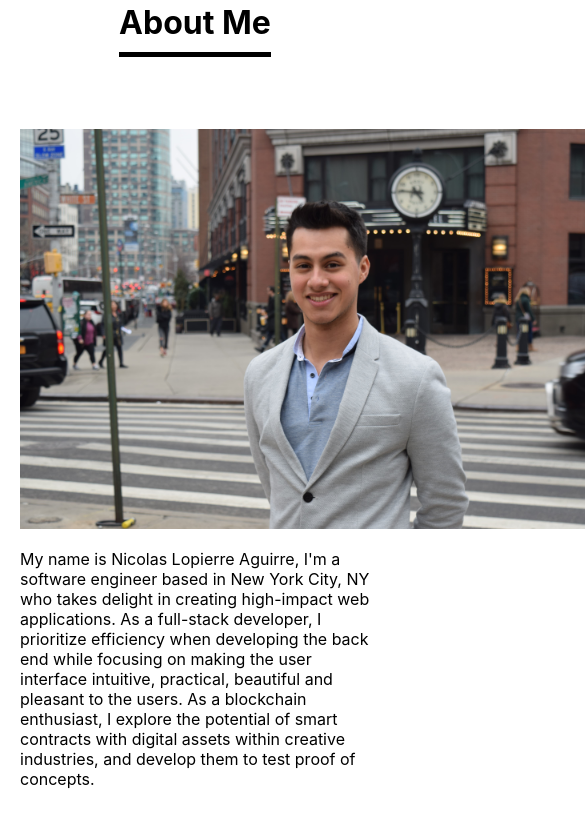
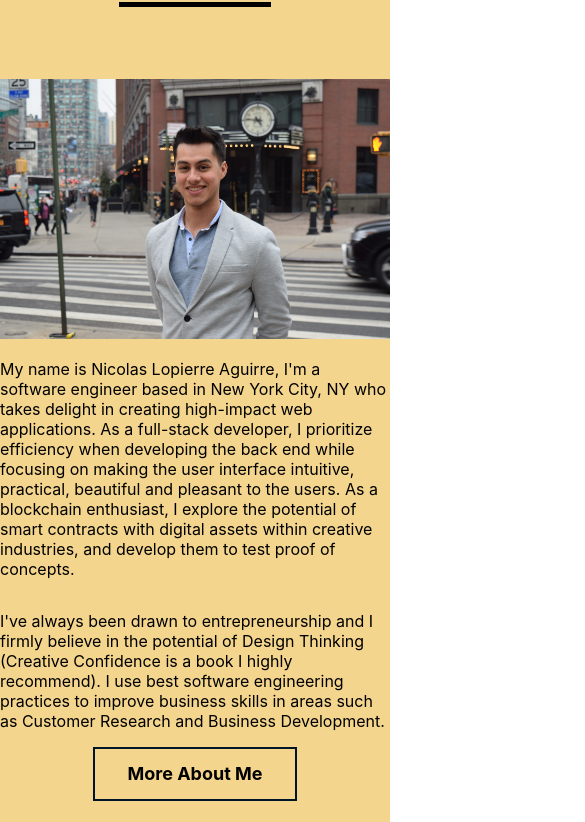
Before and after one commit to Nlopierre/portfolio-react, a React (Create React App) app: page / in a window 390 px wide. Shown: the part 912-1734 px from the top of the page, 585 px wide, since content can reach past the window. Built offline with nearby package versions, Linux system fonts and the light colour scheme; what redux-burger-menu would draw is missing.

Commit message:
spacing fixed. About section now responsive. more info about me section in the works.

```diff
--- a/src/App.js
+++ b/src/App.js
@@ -31,11 +31,19 @@ drawerToggleClickHandler = ()=>{
         <div  id="outer-container">
         <Toolbar outerContainerId={"outer-container"} pageWrapId={"page-wrap"}/>
         <div id="page-wrap">
-          <Home/>
-          <About/>
-          <Portfolio/>
-          <Experiments/>
-          <Contact/>
+        <Home/>
+        <About/>
+          {
+            false &&
+            <div>
+
+
+            <Portfolio/>
+            <Experiments/>
+            <Contact/>
+            </div>
+          }
+
         </div>
         </div>
     )
--- a/src/App.scss
+++ b/src/App.scss
@@ -1,6 +1,14 @@
+@import "./Colors.scss";
+
 .App {
-  color: black;
   height:100%;
+  width: 100%;
+  color: $primaryColor;
+}
+
+.outer-container{
+  width:100%;
+  overflow: hidden;
 }
 
 .App-logo {
--- a/src/components/Button/button.js
+++ b/src/components/Button/button.js
@@ -7,8 +7,9 @@ class ExternalButton extends Component {
     render(){
         const {message} = this.props;
         return(
-            <div className="button" >
+            <div className="button">
             {message}
+            <span class="mdi mdi-arrow-down-bold-circle-outline"></span>
             </div>
         )
     }
--- a/src/components/Button/button.scss
+++ b/src/components/Button/button.scss
@@ -2,8 +2,18 @@
 
 .button{
     border: 2px solid $primaryColor;
-    font-size: 13pt;
+    font-size: 18px;
+    font-weight: bold;
     transition: all .5s;
     cursor: pointer;
     width: 200px;
+    height: 50px;
+    display: flex;
+    justify-content: center;
+    align-items: center;
+    &:hover{
+        background: $primaryColor;
+        color: $tertiaryColor;
+        box-shadow: 5px 10px 18px $secondaryColor;
+    }
 }
--- a/src/containers/about/about.js
+++ b/src/containers/about/about.js
@@ -20,7 +20,7 @@ class About extends Component {
                         <img src={bioPic} alt="Nicolas Lopierre Aguirre " id="picture-about" />
                     </div>
                     <div className="info-about">
-                        <p>
+                        <p className="content-body">
                         My name is Nicolas Lopierre Aguirre, I'm a software engineer based in New York City, NY
                         who takes delight in creating high-impact web applications. As a full-stack developer,
                         I prioritize efficiency when developing the back end while focusing on making the user
@@ -29,25 +29,27 @@ class About extends Component {
                         industries, and develop them to test proof of concepts.
                         </p>
 
-                        <p>
+                        <p  className="content-body">
                         I've always been drawn to entrepreneurship and I firmly believe in the potential of Design
                         Thinking (Creative Confidence is a book I highly recommend). I use best software engineering
                         practices to improve business skills in areas such as Customer Research and Business Development.
                         </p>
+                        <div className="external-button-container">
+                            <ExternalButton message={"More About Me"} onClick={()=>this.openMoreInfo}/>
+                        </div>
 
-                        <ExternalButton message={"More About Me"} onClick={()=>this.openMoreInfo}/>
                     </div>
                 </div>
-                <div id="more-info-container">
+                <div className="more-info-container">
                     <h3>Interests</h3>
-                    <p>In general, I like reading, working out to stay healthy, watching football (soccer) and gaming every once in a while.</p>
+                    <p className="content-body">In general, I like reading, working out to stay healthy, watching football (soccer) and gaming every once in a while.</p>
 
                     <h3>Recommended readings:</h3>
                     <ul>
-                    <li>Sapiens: A Brief History of Humankind by Yuval Noah Harari</li>
-                    <li>Creative Confidence by Tom and David Kelley</li>
-                    <li>Conscious Capitalism by Jonh Mackey and Raj Sisodia</li>
-                    <li>Elon Musk: Tesla, SpaceX, and the Quest for a Fantastic Future by Ashlee Vance</li>
+                        <li className="content-body">Sapiens: A Brief History of Humankind by Yuval Noah Harari</li>
+                        <li className="content-body">Creative Confidence by Tom and David Kelley</li>
+                        <li className="content-body">Conscious Capitalism by Jonh Mackey and Raj Sisodia</li>
+                        <li className="content-body">Elon Musk: Tesla, SpaceX, and the Quest for a Fantastic Future by Ashlee Vance</li>
                     </ul>
                 </div>
             </div>
--- a/src/containers/about/about.scss
+++ b/src/containers/about/about.scss
@@ -1,9 +1,12 @@
+@import "../../Colors.scss";
+
 #about{
-    padding: 50px 20px 0px 20px;
     min-height: 100vh;
     display: flex;
     flex-direction: column;
     align-items: space-around;
+    width:100%;
+    background: $tertiaryColor;
 }
 
 .info-container{
@@ -11,6 +14,7 @@
     flex-direction: row;
     justify-content: space-around;
     flex-direction: wrap;
+    width: 100%;
 }
 
 .info-header{
@@ -29,7 +33,6 @@
     margin: 50px 0px;
     display: flex;
     flex-wrap: wrap;
-
 }
 
 .info-about{
@@ -46,6 +49,38 @@
 }
 
 #picture-about{
-    width: 600px;
-    height: 400px;
+    width: 100%;
+    height: auto;
+    max-width: 600px;
+    max-height: 400px;
 }
+
+.external-button-container{
+    display: flex;
+    justify-content: center;
+}
+.more-info-container{
+    display: flex;
+    margin: 0 10%;
+    flex-direction: column;
+
+}
+
+@media only screen and (max-device-width: 768px){
+
+    .info-container{
+        margin: 20px 0;
+    }
+    .info-about{
+        margin: 0px 20px;
+    }
+
+    .content-body{
+        font-size: 14px;
+    }
+
+    .more-info-container{
+        margin: 0px 20px;
+    }
+
+}
--- a/src/containers/toolbar/toolbar.scss
+++ b/src/containers/toolbar/toolbar.scss
@@ -8,14 +8,14 @@
     display: flex;
     flex-direction: row;
     height: 60px;
-    width: 100%;
+    width:100%;
     z-index: 200;
     box-shadow: 0px 5px 5px $secondaryColor;
     position: fixed;
     top: 0px;
-    left: 0px;
     align-items: center;
     transition: all 600ms ease-in;
+    overflow: auto;
     &--hidden{
         top:-60px;
     }
@@ -23,8 +23,7 @@
 
 
 #logo{
-    margin: 0px 0px 0px 30px;
-    padding: 0px;
+    padding: 0px 0px 0px 30px;
     &:hover{
         background: $primaryColor;
     }
@@ -36,7 +35,7 @@
 .menu-container{
     width: 36px;
     height: 30px;
-    padding: 0 20px 0 0;
+    margin:  0 20px 0 0;
 }
 
 /* Position and sizing of burger button */
--- a/src/index.scss
+++ b/src/index.scss
@@ -10,10 +10,12 @@ body {
   -webkit-font-smoothing: antialiased;
   -moz-osx-font-smoothing: grayscale;
   height: 100%;
+
 }
 
 html{
   height:100%;
+  width: 100%;
 }
 
 code {
```
